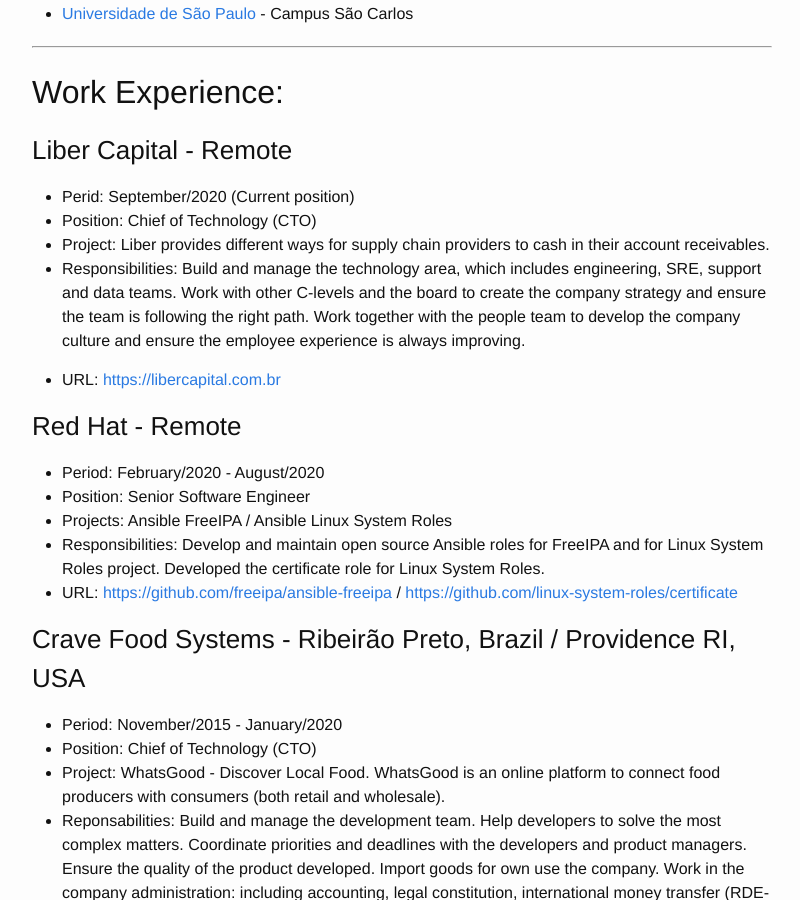
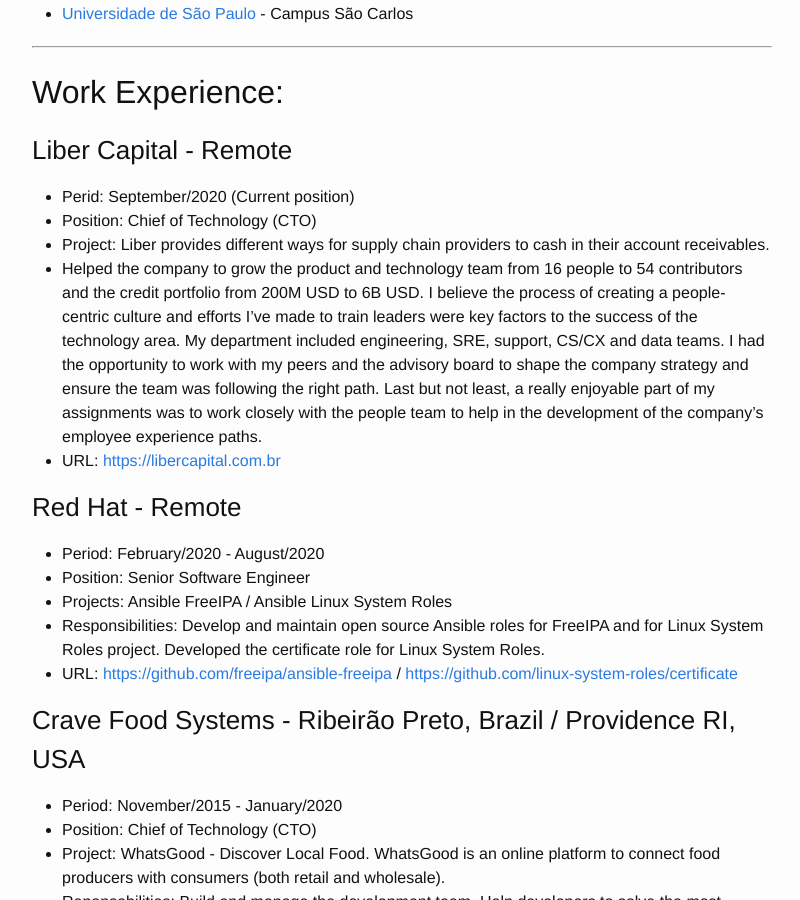
Before and after one commit to seocam/seocam.github.io, a Jekyll site: the page built from 02-resume.md, in a window 1280 px wide and 900 px high, scrolled down 528 px. Shown: the whole window, without its empty margins (238-1038 px from the left). Built offline with Jekyll 4.4.1, drawn with Linux system fonts in a browser that asks for light colours; some of the changed text lies outside the part shown.

Commit message:
Updated Liber experience

```diff
--- a/02-resume.md
+++ b/02-resume.md
@@ -32,8 +32,7 @@ Skype: seocam
 * Perid: September/2020 (Current position)
 * Position: Chief of Technology (CTO)
 * Project: Liber provides different ways for supply chain providers to cash in their account receivables.
-* Responsibilities: Build and manage the technology area, which includes engineering, SRE, support and data teams. Work with other C-levels and the board to create the company strategy and ensure the team is following the right path. Work together with the people team to develop the company culture and ensure the employee experience is always improving.
-
+* Helped the company to grow the product and technology team from 16 people to 54 contributors and the credit portfolio from 200M USD to 6B USD. I believe the process of creating a people-centric culture and efforts I’ve made to train leaders were key factors to the success of the technology area. My department included engineering, SRE, support, CS/CX and data teams. I had the opportunity to work with my peers and the advisory board to shape the company strategy and ensure the team was following the right path. Last but not least, a really enjoyable part of my assignments was to work closely with the people team to help in the development of the company's employee experience paths.
 * URL: <https://libercapital.com.br>
 
 
```
Also changed, not shown: other parts of 02-resume.md (+1 -1 lines).
